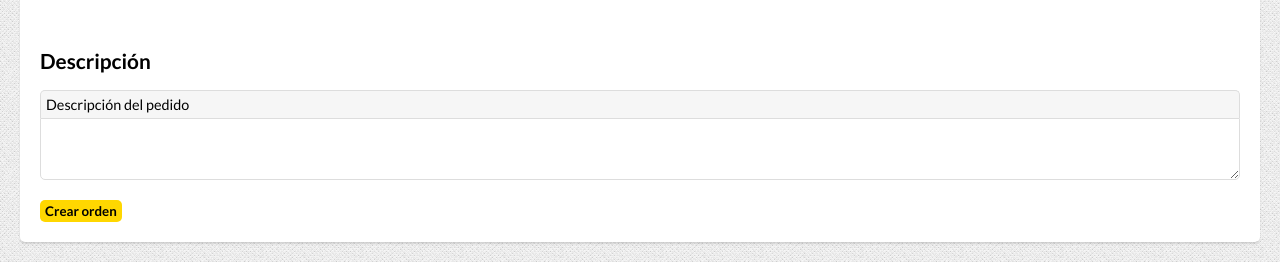
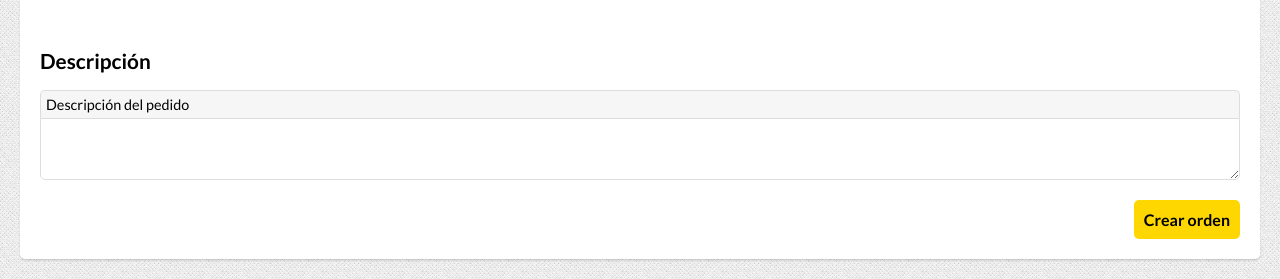
Before and after one commit to crusardri/proyecto-daw, a PHP site: page /order.php in a window 1280 px wide. Shown: the part 1115-1394 px from the top of the page. Run offline with PHP 8.4, Linux system fonts and the light colour scheme.

Commit message:
Cambiado classe de boton de formulario en ordern

```diff
--- a/order.php
+++ b/order.php
@@ -197,7 +197,7 @@
                 </label>
             </div>
             <!-- Botones -->
-            <div class="order-buttons">
+            <div class="form-buttons">
                 <input type="submit" value="Crear orden" class="input-submit-button">
             </div>
         </form>
```
